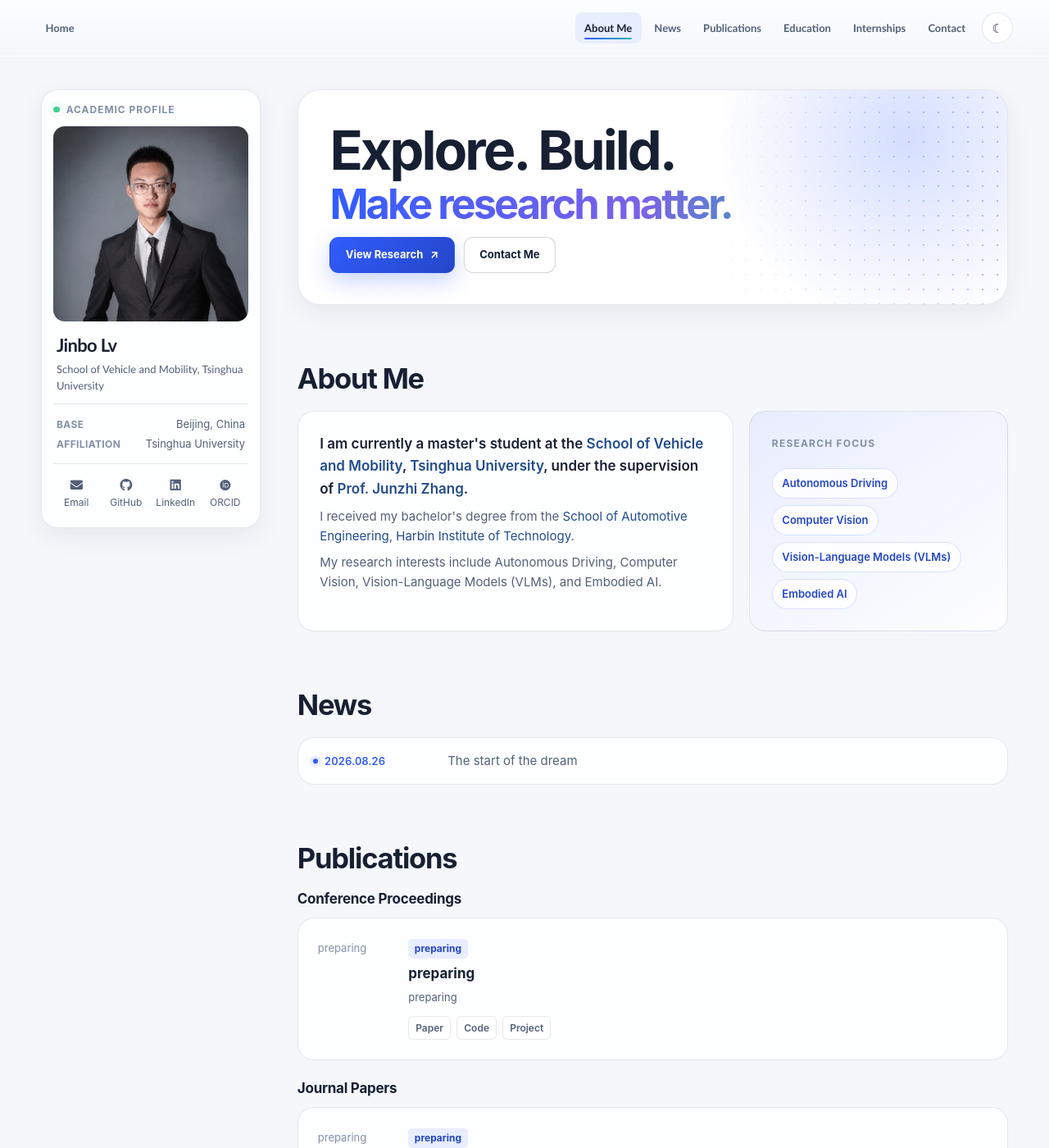
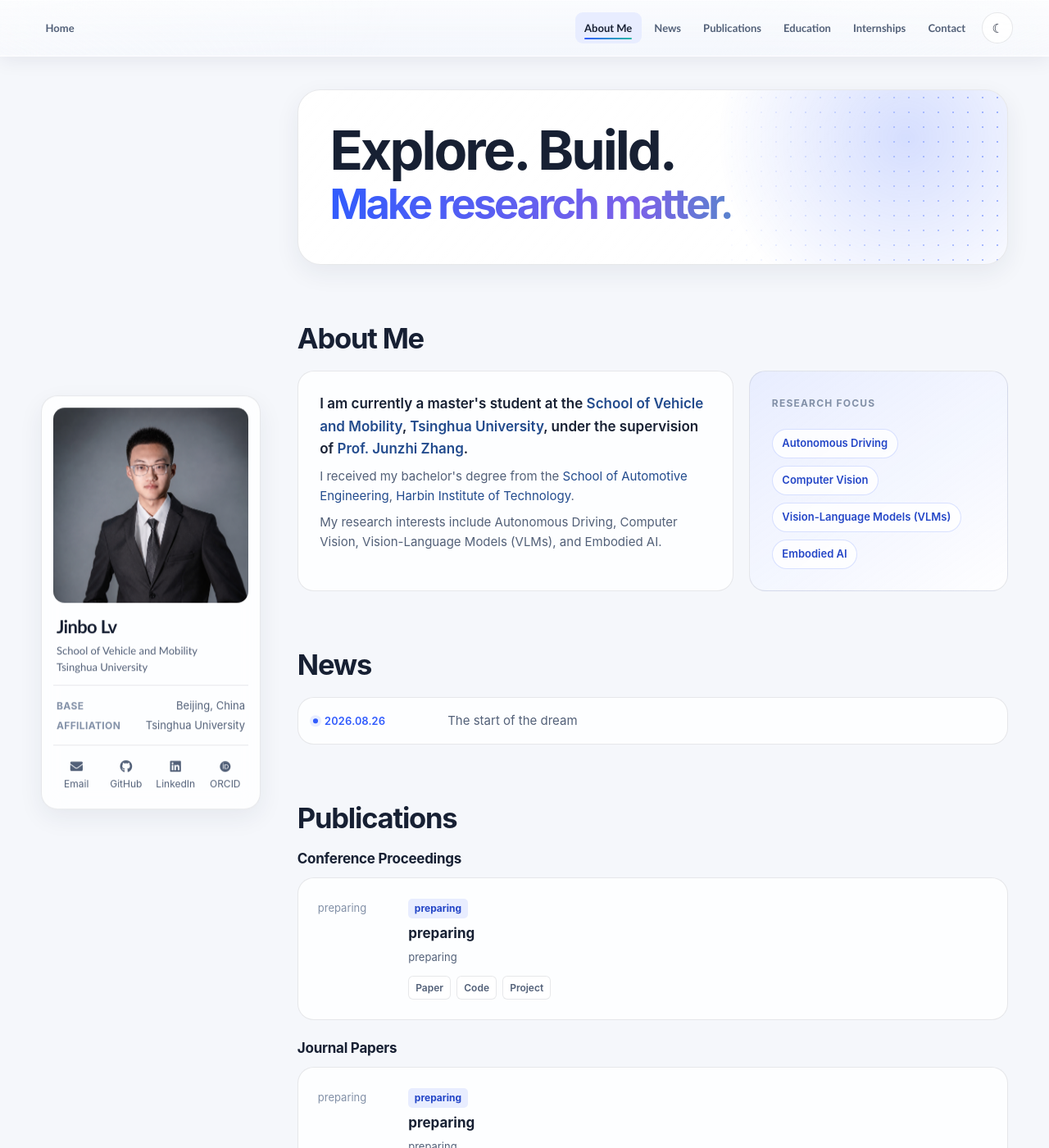
Before and after one commit to JinboLv/JinboLv.github.io, a Jekyll site: the page built from _pages/about.md, in a window 1280 px wide and 1400 px high. Shown: the whole window at 82% size. Built offline with Jekyll 4.4.1, drawn with Linux system fonts in a browser that asks for light colours; some web fonts are replaced.

Commit message:
optimize20261013

```diff
--- a/_config.yml
+++ b/_config.yml
@@ -13,7 +13,9 @@ baidu_site_verification:
 author:
   name: "Jinbo Lv"
   avatar: "/assets/images/ljb.jpg"
-  bio: "School of Vehicle and Mobility, Tsinghua University"
+  bio: |-
+    School of Vehicle and Mobility
+    Tsinghua University
   location: "Beijing, China"
   affiliation: "Tsinghua University"
   email: "jinbo2277@gmail.com"
--- a/_includes/author-profile.html
+++ b/_includes/author-profile.html
@@ -5,8 +5,6 @@
 {% endif %}
 
 <aside itemscope itemtype="https://schema.org/Person" class="profile-card">
-  <div class="profile-card__topline"><span></span> Academic Profile</div>
-
   {% if author.avatar and author.avatar != "" %}
     <div class="profile-card__avatar">
       <img src="{{ author.avatar | relative_url }}" alt="{{ author.name }}">
@@ -19,7 +17,7 @@
 
   <div class="profile-card__identity">
     <h2 itemprop="name">{{ author.name | default: "preparing" }}</h2>
-    {% if author.bio %}<p itemprop="description">{{ author.bio }}</p>{% else %}<p>preparing</p>{% endif %}
+    {% if author.bio %}<p itemprop="description">{{ author.bio | escape | newline_to_br }}</p>{% else %}<p>preparing</p>{% endif %}
   </div>
 
   <dl class="profile-card__meta">
--- a/_includes/scripts.html
+++ b/_includes/scripts.html
@@ -1,3 +1,3 @@
-<script src="{{ '/assets/js/site.js' | relative_url }}" defer></script>
+<script src="{{ '/assets/js/site.js' | relative_url }}?v={{ 'now' | date: '%s' }}" defer></script>
 
 {% include analytics.html %}
--- a/_pages/about.md
+++ b/_pages/about.md
@@ -13,10 +13,6 @@ redirect_from:
 <section class="hero-panel" id="home" aria-labelledby="hero-title">
   <div class="hero-panel__glow" aria-hidden="true"></div>
   <h1 id="hero-title">Explore. Build.<br><em>Make research matter.</em></h1>
-  <div class="hero-panel__actions">
-    <a class="button button--primary" href="#publications">View Research <span aria-hidden="true">↗</span></a>
-    <a class="button button--ghost" href="#contact">Contact Me</a>
-  </div>
 </section>
 
 {% include_relative includes/aboutme.md %}
--- a/assets/css/main.scss
+++ b/assets/css/main.scss
@@ -128,8 +128,10 @@ h1:before, .anchor:before {
   --accent: #25b6a4;
   --violet: #7c61e8;
   --amber: #f0a246;
-  --nav-bg: rgba(245, 247, 251, 0.56);
-  --nav-highlight: rgba(255, 255, 255, 0.72);
+  --nav-bg: rgba(245, 247, 251, 0.34);
+  --nav-highlight: rgba(255, 255, 255, 0.58);
+  --nav-edge: rgba(255, 255, 255, 0.48);
+  --nav-gleam: rgba(255, 255, 255, 0.28);
   --nav-shadow: rgba(20, 31, 60, 0.08);
   --shadow-sm: 0 10px 30px rgba(26, 38, 71, 0.07);
   --shadow-lg: 0 24px 70px rgba(26, 38, 71, 0.12);
@@ -168,8 +170,10 @@ h1:before, .anchor:before {
   --accent: #4dd9c6;
   --violet: #a48dff;
   --amber: #ffc26f;
-  --nav-bg: rgba(11, 16, 32, 0.56);
-  --nav-highlight: rgba(34, 43, 67, 0.7);
+  --nav-bg: rgba(11, 16, 32, 0.38);
+  --nav-highlight: rgba(34, 43, 67, 0.52);
+  --nav-edge: rgba(214, 224, 255, 0.2);
+  --nav-gleam: rgba(184, 206, 255, 0.12);
   --nav-shadow: rgba(0, 0, 0, 0.3);
   --shadow-sm: 0 12px 36px rgba(0, 0, 0, 0.2);
   --shadow-lg: 0 28px 80px rgba(0, 0, 0, 0.32);
@@ -353,23 +357,37 @@ button:focus-visible {
   position: sticky;
   top: 0;
   z-index: 1000;
-  border-bottom: 1px solid rgba(255, 255, 255, 0.2);
+  border-bottom: 1px solid var(--nav-edge);
   background: linear-gradient(180deg, var(--nav-highlight), var(--nav-bg));
-  box-shadow: inset 0 1px 0 rgba(255, 255, 255, 0.2);
-  backdrop-filter: blur(32px) saturate(185%);
-  -webkit-backdrop-filter: blur(32px) saturate(185%);
+  box-shadow:
+    inset 0 1px 0 var(--nav-edge),
+    inset 0 -1px 0 var(--nav-gleam),
+    0 4px 24px var(--nav-shadow);
+  backdrop-filter: blur(48px) saturate(195%);
+  -webkit-backdrop-filter: blur(48px) saturate(195%);
   transition: border-color 0.35s ease, box-shadow 0.35s ease, background 0.48s ease;
   animation: nav-enter 0.7s var(--ease-out) both;
 }
 
+.masthead::before {
+  content: "";
+  position: absolute;
+  inset: 0;
+  pointer-events: none;
+  background: linear-gradient(115deg, var(--nav-gleam), transparent 38%, transparent 68%, var(--nav-gleam));
+}
+
 .masthead.is-scrolled {
-  border-bottom-color: var(--line);
+  border-bottom-color: var(--nav-edge);
   box-shadow:
-    inset 0 1px 0 rgba(255, 255, 255, 0.22),
-    0 12px 40px var(--nav-shadow);
+    inset 0 1px 0 var(--nav-edge),
+    inset 0 -1px 0 var(--nav-gleam),
+    0 12px 36px var(--nav-shadow);
 }
 
 .masthead__inner-wrap {
+  position: relative;
+  z-index: 1;
   display: flex;
   align-items: center;
   max-width: 1240px;
@@ -415,6 +433,17 @@ button:focus-visible {
 .site-brand:hover::after,
 .site-brand:focus-visible::after,
 .site-brand:active::after { transform: scaleX(1); }
+
+.site-brand:focus:not(:focus-visible),
+.site-menu a:focus:not(:focus-visible) {
+  outline: none;
+}
+
+.site-brand:focus-visible,
+.site-menu a:focus-visible {
+  outline: 2px solid var(--brand);
+  outline-offset: 3px;
+}
 
 .site-navigation {
   display: flex;
@@ -544,8 +573,10 @@ button:focus-visible {
 
 /* Main grid and profile */
 #main {
-  display: grid;
-  grid-template-columns: minmax(220px, 268px) minmax(0, 1fr);
+  --profile-column-width: 268px;
+  --profile-left: max(1.5rem, calc((100% - 1180px) / 2));
+  display: grid;
+  grid-template-columns: var(--profile-column-width) minmax(0, 1fr);
   gap: clamp(1.75rem, 3.5vw, 3rem);
   width: calc(100% - 3rem);
   max-width: 1180px;
@@ -567,6 +598,28 @@ button:focus-visible {
   align-self: start;
   position: sticky;
   top: calc(var(--masthead-height) + 1rem);
+}
+
+@media (min-width: 821px) {
+  .sidebar.sticky {
+    position: static;
+    -webkit-transform: none;
+    transform: none;
+  }
+
+  .sidebar.sticky .profile-card {
+    position: fixed;
+    z-index: 10;
+    top: calc(50vh + var(--masthead-height) / 2);
+    left: var(--profile-left);
+    width: var(--profile-column-width);
+    max-height: calc(100vh - var(--masthead-height) - 2rem);
+    overflow-y: auto;
+    overscroll-behavior: contain;
+    scrollbar-width: thin;
+    transform: translateY(-50%);
+    animation: none;
+  }
 }
 
 .profile-card {
@@ -1415,7 +1468,7 @@ button:focus-visible {
 
 /* Tablet */
 @media (max-width: 1040px) {
-  #main { grid-template-columns: 220px minmax(0, 1fr); gap: 1.5rem; width: calc(100% - 2rem); max-width: 960px; }
+  #main { --profile-column-width: 220px; --profile-left: max(1rem, calc((100% - 960px) / 2)); gap: 1.5rem; width: calc(100% - 2rem); max-width: 960px; }
   .site-menu a { padding-inline: 0.52rem; font-size: var(--type-meta); }
   .profile-card__meta div { grid-template-columns: 5rem minmax(0, 1fr); }
   .profile-card__meta dd { text-align: right; }
@@ -1443,8 +1496,7 @@ button:focus-visible {
   #main { display: block; width: calc(100% - 2rem); max-width: 680px; padding-top: 1.5rem; }
   .sidebar.sticky { position: static; }
   .profile-card { display: grid; grid-template-columns: 88px minmax(0, 1fr); align-items: center; gap: 0 1rem; margin-bottom: 1rem; padding: 0.9rem; }
-  .profile-card__topline { grid-column: 1 / -1; margin-bottom: 0.7rem; }
-  .profile-card__avatar { grid-row: 2 / 4; width: 88px; height: 96px; aspect-ratio: auto; }
+  .profile-card__avatar { grid-row: 1 / 3; width: 88px; height: 96px; aspect-ratio: auto; }
   .profile-card__avatar--placeholder span { font-size: 1.55rem; }
   .profile-card__identity { padding: 0; }
   .profile-card__identity h2 { font-size: 1.2rem; }
--- a/assets/js/site.js
+++ b/assets/js/site.js
@@ -12,7 +12,66 @@
   var masthead = document.getElementById('masthead');
   var reduceMotion = window.matchMedia('(prefers-reduced-motion: reduce)').matches;
   var themeTransitionRunning = false;
+  var scrollAnimationFrame = 0;
   var ticking = false;
+
+  function cancelAnimatedScroll() {
+    if (scrollAnimationFrame) window.cancelAnimationFrame(scrollAnimationFrame);
+    scrollAnimationFrame = 0;
+  }
+
+  function scrollToPosition(top, onComplete) {
+    cancelAnimatedScroll();
+    var start = window.scrollY || root.scrollTop;
+    var maximum = Math.max(0, root.scrollHeight - window.innerHeight);
+    var destination = Math.max(0, Math.min(top, maximum));
+    var distance = destination - start;
+
+    // Navigation animation is explicitly requested by the user's click.
+    if (Math.abs(distance) < 1) {
+      window.scrollTo({ top: destination, behavior: 'instant' });
+      if (onComplete) onComplete();
+      return;
+    }
+
+    var duration = Math.min(900, Math.max(400, Math.abs(distance) * 0.45));
+    var startTime = null;
+    function step(time) {
+      if (startTime === null) startTime = time;
+      var progress = Math.min((time - startTime) / duration, 1);
+      var eased = progress < 0.5 ? 4 * progress * progress * progress :
+        1 - Math.pow(-2 * progress + 2, 3) / 2;
+      window.scrollTo({ top: start + distance * eased, behavior: 'instant' });
+      if (progress < 1) {
+        scrollAnimationFrame = window.requestAnimationFrame(step);
+      } else {
+        scrollAnimationFrame = 0;
+        if (onComplete) onComplete();
+      }
+    }
+    scrollAnimationFrame = window.requestAnimationFrame(step);
+  }
+
+  function sectionScrollPosition(section) {
+    // Layout offsets remain stable while section reveal transforms animate.
+    var top = 0;
+    for (var element = section; element; element = element.offsetParent) {
+      top += element.offsetTop;
+    }
+    var padding = parseFloat(window.getComputedStyle(root).scrollPaddingTop) || 0;
+    var headerOffset = masthead ? masthead.getBoundingClientRect().height + 16 : 0;
+    return top - Math.max(padding, headerOffset);
+  }
+
+  function focusSection(section) {
+    if (!section.hasAttribute('tabindex')) {
+      section.setAttribute('tabindex', '-1');
+      section.addEventListener('blur', function () {
+        section.removeAttribute('tabindex');
+      }, { once: true });
+    }
+    section.focus({ preventScroll: true });
+  }
 
   function syncLayoutMetrics() {
     if (!masthead) return;
@@ -95,7 +154,7 @@
 
   if (backToTop) {
     backToTop.addEventListener('click', function () {
-      window.scrollTo({ top: 0, behavior: reduceMotion ? 'auto' : 'smooth' });
+      scrollToPosition(0);
     });
   }
 
@@ -111,7 +170,7 @@
       if (window.location.hash) {
         window.history.replaceState(null, '', window.location.pathname + window.location.search);
       }
-      window.scrollTo({ top: 0, behavior: reduceMotion ? 'auto' : 'smooth' });
+      scrollToPosition(0);
     });
   }
 
@@ -135,7 +194,23 @@
     });
 
     menu.querySelectorAll('a').forEach(function (link) {
-      link.addEventListener('click', closeMenu);
+      link.addEventListener('click', function (event) {
+        if (event.defaultPrevented || event.button !== 0 || event.metaKey ||
+            event.ctrlKey || event.shiftKey || event.altKey ||
+            link.target === '_blank' || link.hasAttribute('download')) return;
+
+        var href = link.getAttribute('href');
+        var section = href && href.charAt(0) === '#' ?
+          document.getElementById(href.slice(1)) : null;
+        closeMenu();
+        if (!section) return;
+
+        event.preventDefault();
+        if (window.location.hash !== href) window.history.pushState(null, '', href);
+        scrollToPosition(sectionScrollPosition(section), event.detail === 0 ? function () {
+          if (document.activeElement === link) focusSection(section);
+        } : null);
+      });
     });
 
     document.addEventListener('click', function (event) {
@@ -180,6 +255,14 @@
   });
 
   window.addEventListener('scroll', requestScrollUpdate, { passive: true });
+  window.addEventListener('wheel', cancelAnimatedScroll, { passive: true });
+  window.addEventListener('touchstart', cancelAnimatedScroll, { passive: true });
+  window.addEventListener('pointerdown', cancelAnimatedScroll, { passive: true });
+  document.addEventListener('keydown', function (event) {
+    if (['ArrowUp', 'ArrowDown', 'PageUp', 'PageDown', 'Home', 'End', ' '].indexOf(event.key) !== -1) {
+      cancelAnimatedScroll();
+    }
+  });
   window.addEventListener('resize', function () {
     if (window.innerWidth > 820) closeMenu();
     syncLayoutMetrics();
```
